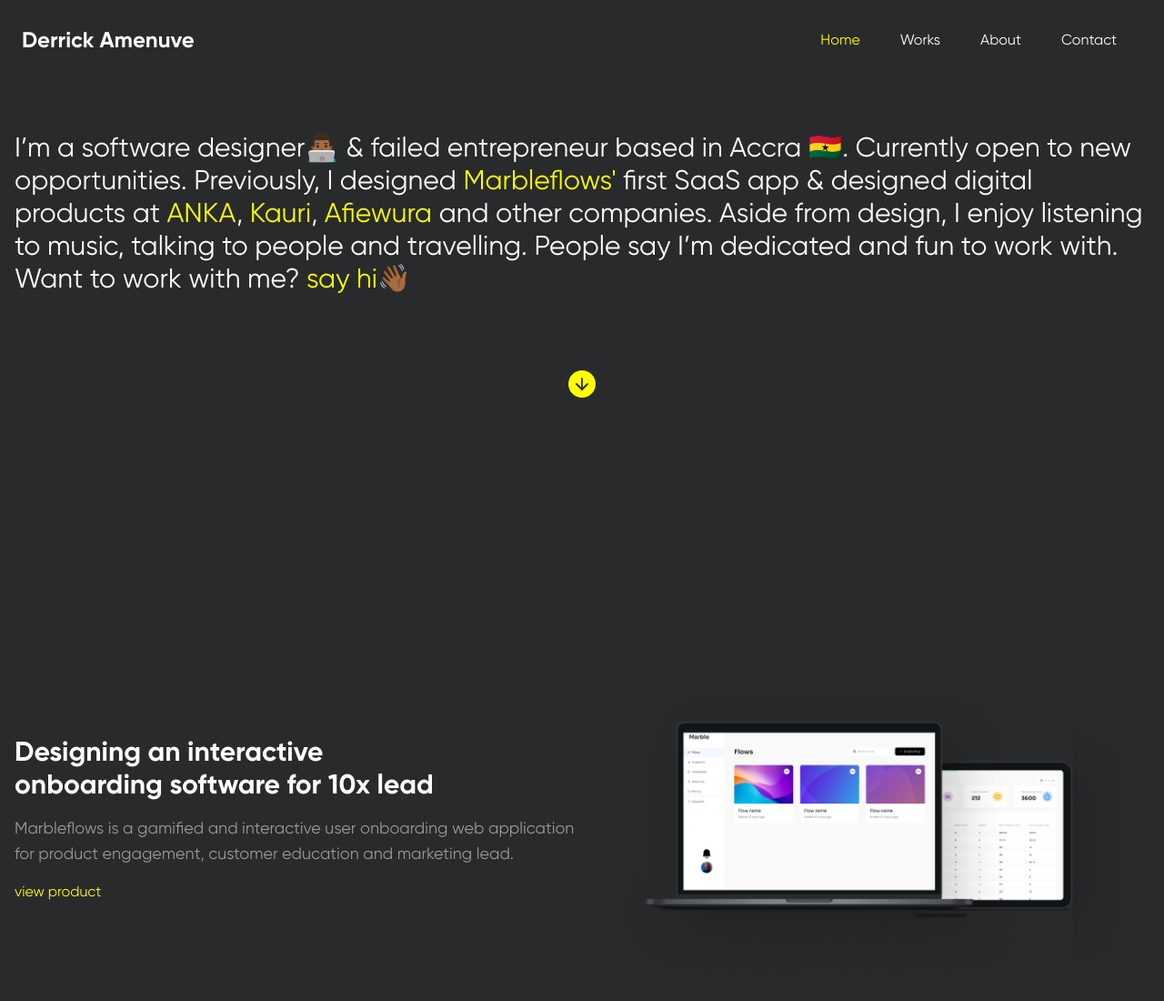
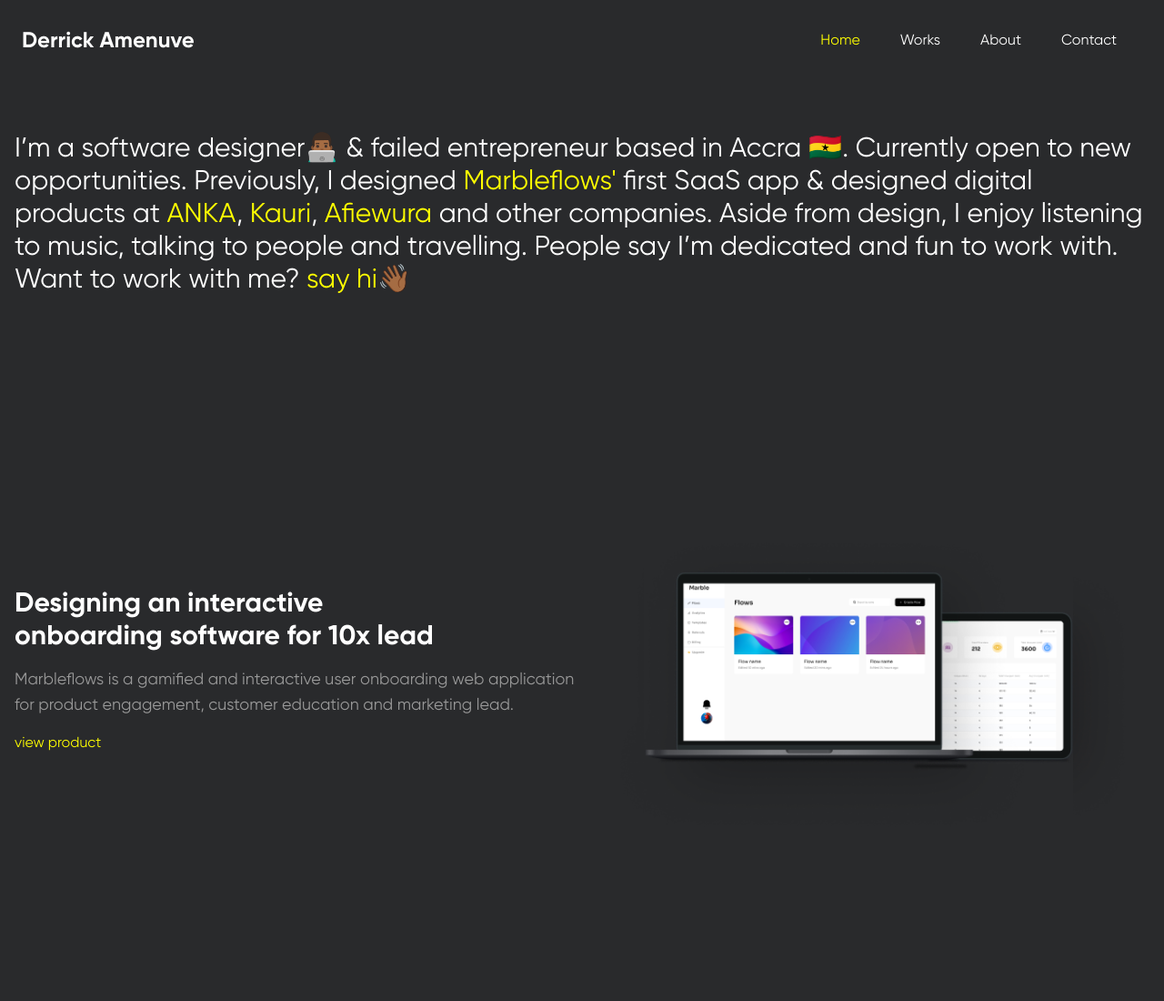
Before and after one commit to Derrickvibe/ux_portfolio, a website: page index.html in a window 1280 px wide. Shown: the top 1100 px of the page at 91% size. Drawn offline with nearby package versions, Linux system fonts and the light colour scheme; files whose address does not match are found by name.

Commit message:
commented the scroll down button to make use of tease continution

```diff
--- a/index.html
+++ b/index.html
@@ -81,16 +81,16 @@
         People say I’m dedicated and fun to work with. Want to work with me? <a href="mailto:derrickamenuve@gmail.com"
           class="pt-4 text-yellow">
           say hi👋🏾 </a></div>
-      <div class="flex items-center mt-20">
+      <!--<div class="flex items-center mt-20">
         <a class="" href="#Works">
           <img src="/assets/img/arrow_down_circle.svg" class="h-9" alt="scroll down">
         </a>
-      </div>
+      </div>-->
     </div>
   </section>
 
-  <section id="Works" class="mt-16">
-    <div class="container px-4 py-20 mx-auto">
+  <section id="Works" class="px-4 py-24 mt-24 ">
+    <div class="container mx-auto">
       <div class="flex flex-col items-center space-y-32">
         <div class="flex flex-wrap">
           <div class="flex flex-col justify-center md:w-1/2">
```
